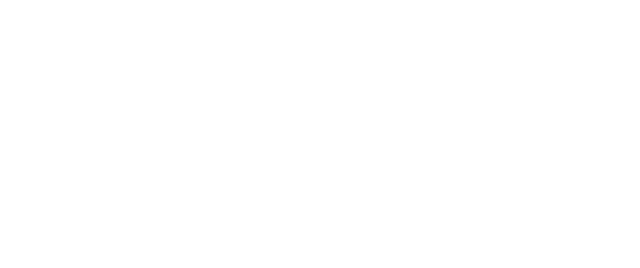
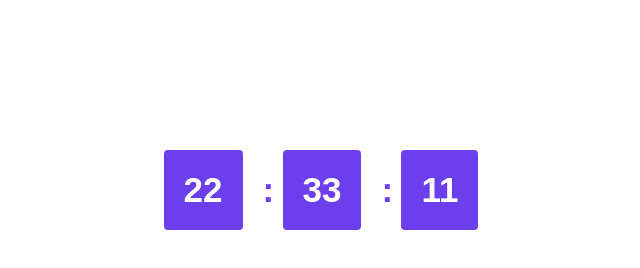
Before and after one commit to Mohammed-Nayef/js-projects, a plain HTML site: page CountDown/index.html in a window 1280 px wide. Shown: the whole page, without its empty margins (319-959 px from the left). Drawn offline with Linux system fonts and the light colour scheme.

Commit message:
CountDown:styling

```diff
--- a/CountDown/index.html
+++ b/CountDown/index.html
@@ -3,22 +3,24 @@
 <head>
     <meta charset="UTF-8">
     <meta name="viewport" content="width=device-width, initial-scale=1.0">
+    <link rel="stylesheet" href="main.css">
     <title>Count Down widget</title>
 </head>
 <body>
     <div class="conatiner">
         <div class="count-down">
             <div class="hours">
-
+                22
             </div>
             <div class="minutes">
-
+                33
             </div>
             <div class="seconds">
-
+                11
             </div>
         </div>
     </div>
+    <script src="script.js"></script>
 
 </body>
 </html>
--- a/CountDown/main.css
+++ b/CountDown/main.css
@@ -0,0 +1,24 @@
+
+.count-down{
+    margin: 150px 0;
+    display: flex;
+    justify-content: center;
+    align-items: center;
+    gap:40px;
+    font-size:35px;
+    color: white;
+}
+.count-down div{
+    background-color: rgb(109, 63, 236);
+    padding: 20px;
+    border-radius: 4px;
+    position: relative;
+    font-weight: bold;
+    font-family: sans-serif;
+}
+.count-down div:not(:nth-child(1))::before{
+    position: absolute;
+    left: -20px;
+    color:  rgb(109, 63, 236);
+    content: ':';
+}
```
